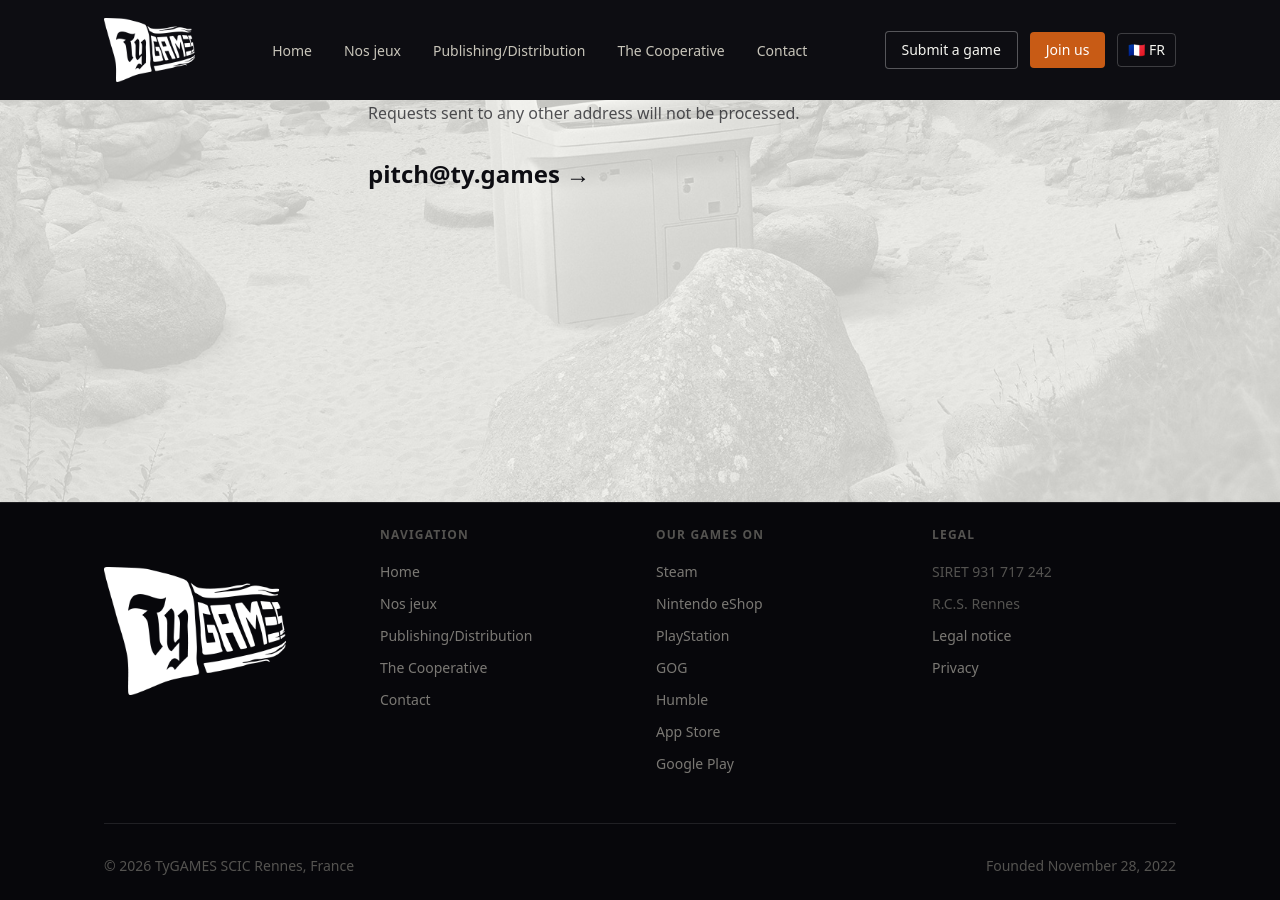
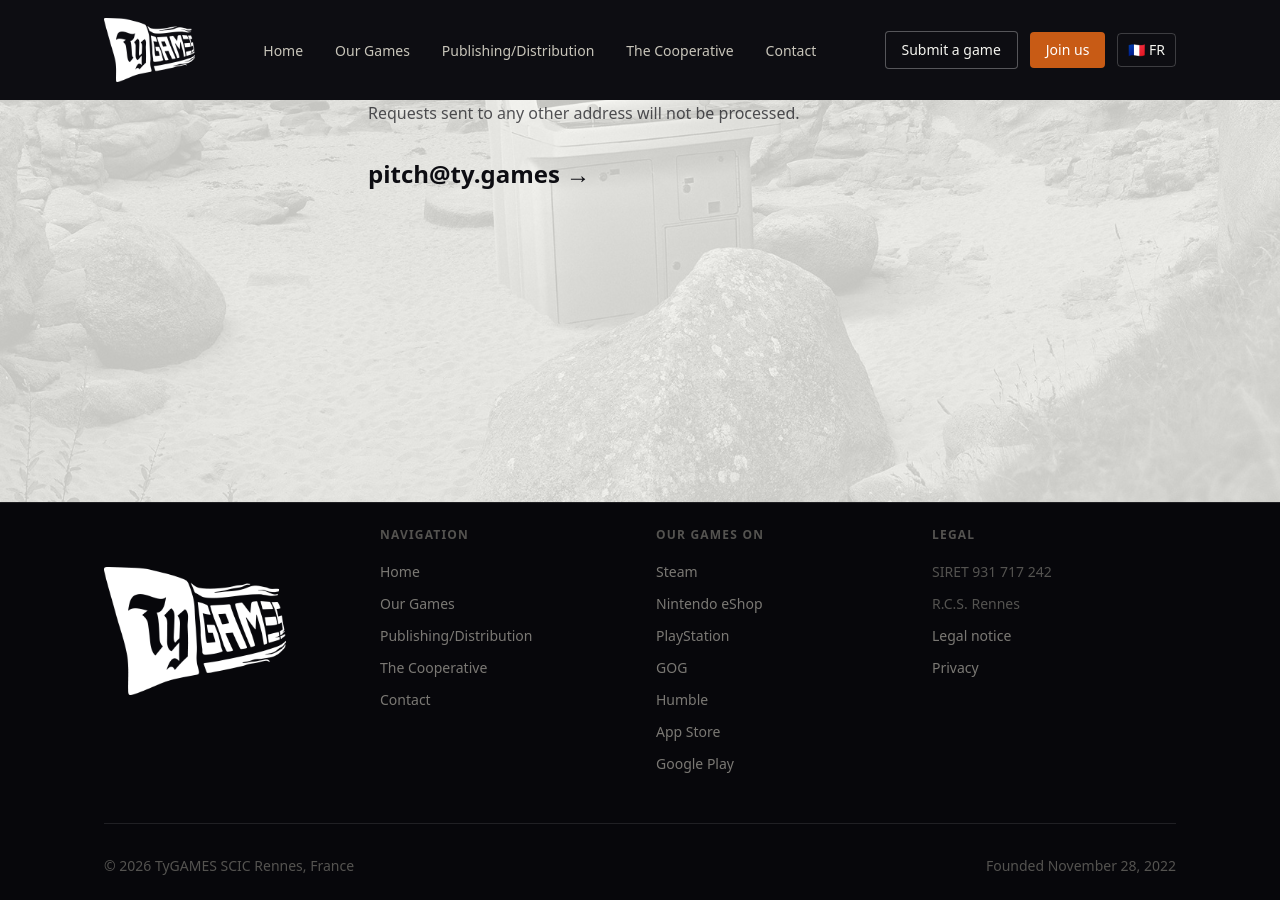
Before and after one commit to tygamesbzh/tygamesbzh.github.io, a Jekyll site: the page built from en/pitch.html, in a window 1280 px wide and 900 px high, scrolled down 498 px. Built offline with Jekyll 4.4.1, drawn with Linux system fonts in a browser that asks for light colours.

Commit message:
🐛 Fix permalinks

```diff
--- a/_data/i18n/en.yml
+++ b/_data/i18n/en.yml
@@ -13,7 +13,7 @@
 
 nav:
   home: Home
-  games: Nos jeux
+  games: Our Games
   publishing: Publishing/Distribution
   cooperative: The Cooperative
   contact: Contact
--- a/contact.html
+++ b/contact.html
@@ -4,6 +4,7 @@
 description: "Une question, un projet, de la presse ? Contactez TyGAMES."
 lang: fr
 lang_alternate: /en/contact/
+permalink: /contact/
 ---
 
 <section class="page-hero bg-offwhite">
--- a/cooperative.html
+++ b/cooperative.html
@@ -4,6 +4,7 @@
 description: "Des jeux indépendants, tous ensembles."
 lang: fr
 lang_alternate: /en/cooperative/
+permalink: /cooperative/
 ---
 
 <section class="py-52 flex flex-col items-center justify-center text-center relative overflow-hidden bg-ink px-6">
--- a/games.html
+++ b/games.html
@@ -4,6 +4,7 @@
 description: "Tous les jeux TyGAMES  disponibles sur Steam, iOS et Android."
 lang: fr
 lang_alternate: /en/games/
+permalink: /games/
 ---
 
 <section class="page-hero bg-offwhite">
--- a/publishing.html
+++ b/publishing.html
@@ -4,6 +4,7 @@
 description: "Distribution et édition de jeux vidéo indépendants par TyGAMES SCIC"
 lang: fr
 lang_alternate: /en/publishing/
+permalink: /publishing/
 ---
 
 <!-- Hero -->
```
